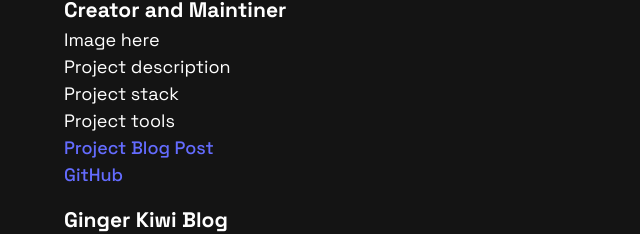
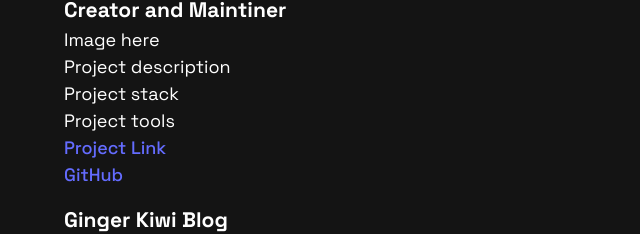
Before and after one commit to GingerKiwi/GingerKiwi.dev, a React (Vite) app: page / in a window 1280 px wide. Shown: the part 1931-2165 px from the top of the page, without its empty margins (0-640 px from the left). Built offline with nearby package versions, Linux system fonts and the light colour scheme.

Commit message:
update urls for The Alice Project in projectCardData.js and the hard coded project cards

```diff
--- a/src/Components/ProjectCards-HardCoded.jsx
+++ b/src/Components/ProjectCards-HardCoded.jsx
@@ -21,8 +21,8 @@ const ProjectCardsHardCoded = () => {
                     <p>Project description</p>
                     <p>Project stack</p>
                     <p>Project tools</p>
-                    <p><a href="https://gingerkiwi.blog/blog/2023-04-03-whats-happening-with-the-alice-in-wonderland-project/">Project Blog Post</a> </p>
-                    <p><a href="https://github.com/GingerKiwi/alice-game">GitHub</a></p>
+                    <p><a href="https://the-alice-in-wonderland-project.github.io/aliceproject-dev/">Project Link</a> </p>
+                    <p><a href="https://github.com/The-Alice-In-Wonderland-Project">GitHub</a></p>
             </article>
             <article className="padding-top-1rem">
                 <h3>Ginger Kiwi Blog</h3>
--- a/src/projectCardData.js
+++ b/src/projectCardData.js
@@ -13,8 +13,8 @@ export default [
         problem: "problem",
         stack: ["html", "css", "javascript", "", ""],
         tools: ["vscode", "git", "github"],
-        github: "https://github.com/GingerKiwi/alice-in-wonderland-project",
-        link:"https://alicegame.app",
+        github: "https://github.com/The-Alice-In-Wonderland-Project",
+        link:"https://the-alice-in-wonderland-project.github.io/aliceproject-dev/",
         image: "/assets/yarnhelp.png",
     },
     {
```
